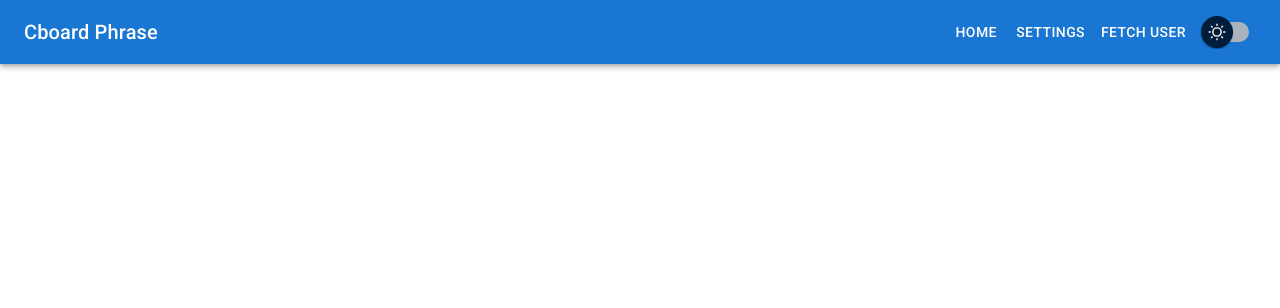
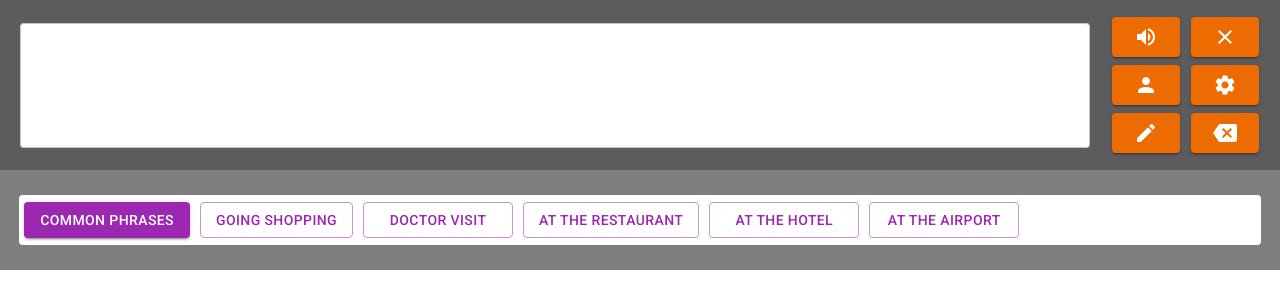
Before and after one commit to RodriSanchez1/cboard-phrase, a React (Vite) app: page / in a window 1280 px wide. Shown: the top 308 px of the page. Built offline with nearby package versions, Linux system fonts and the light colour scheme.

Commit message:
Chore: update Root Page

```diff
--- a/src/pages/RootPage.jsx
+++ b/src/pages/RootPage.jsx
@@ -1,11 +1,16 @@
 import { Outlet } from 'react-router-dom';
 import AppBar from '../components/AppBar/AppBar';
+import CategoriesBar from '../components/CategoriesBar/CategoriesBar';
+import OutputSection from '../components/OutputSection/OutputSection';
+import GridSection from '../components/GridSection/GridSection';
 
 export default function RootPage() {
   return (
-    <div>
-      <AppBar />
+    <>
+      <OutputSection />
+      <CategoriesBar />
+      <GridSection />
       <Outlet />
-    </div>
+    </>
   );
 }
```
